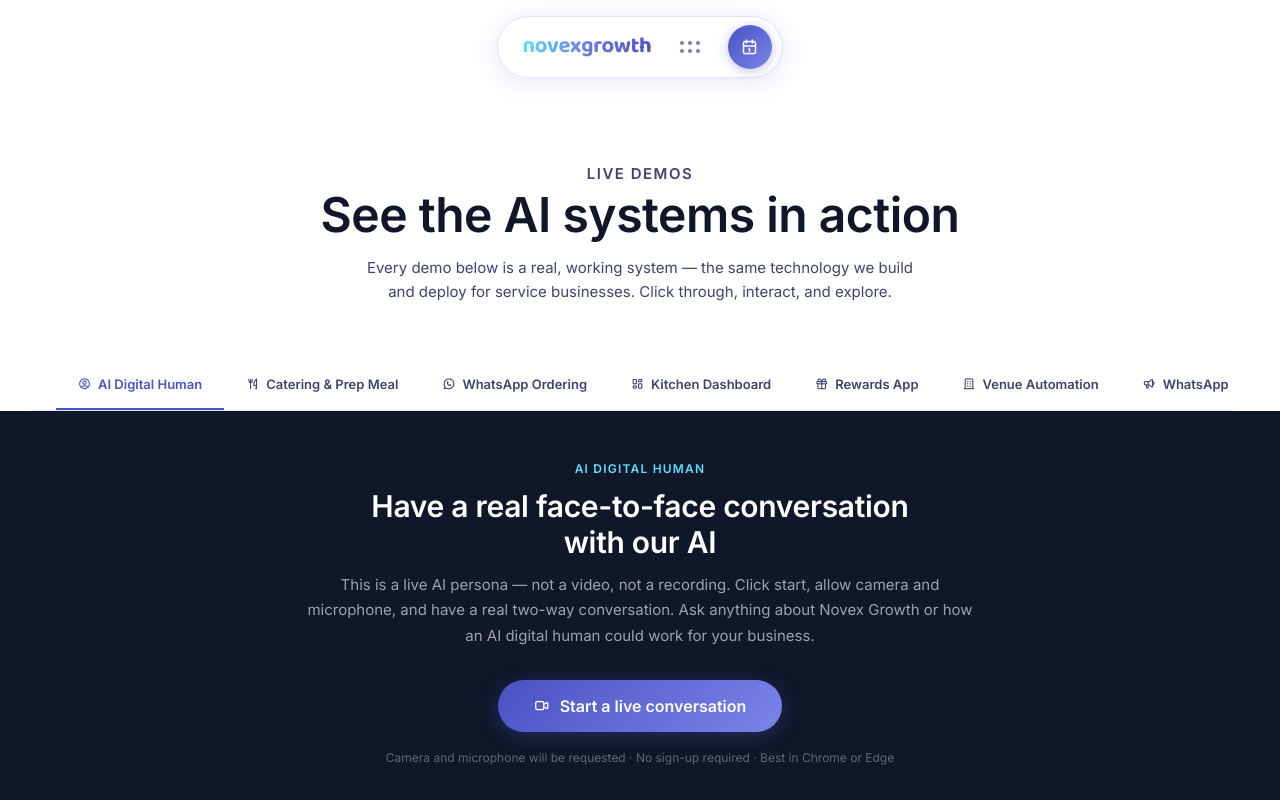
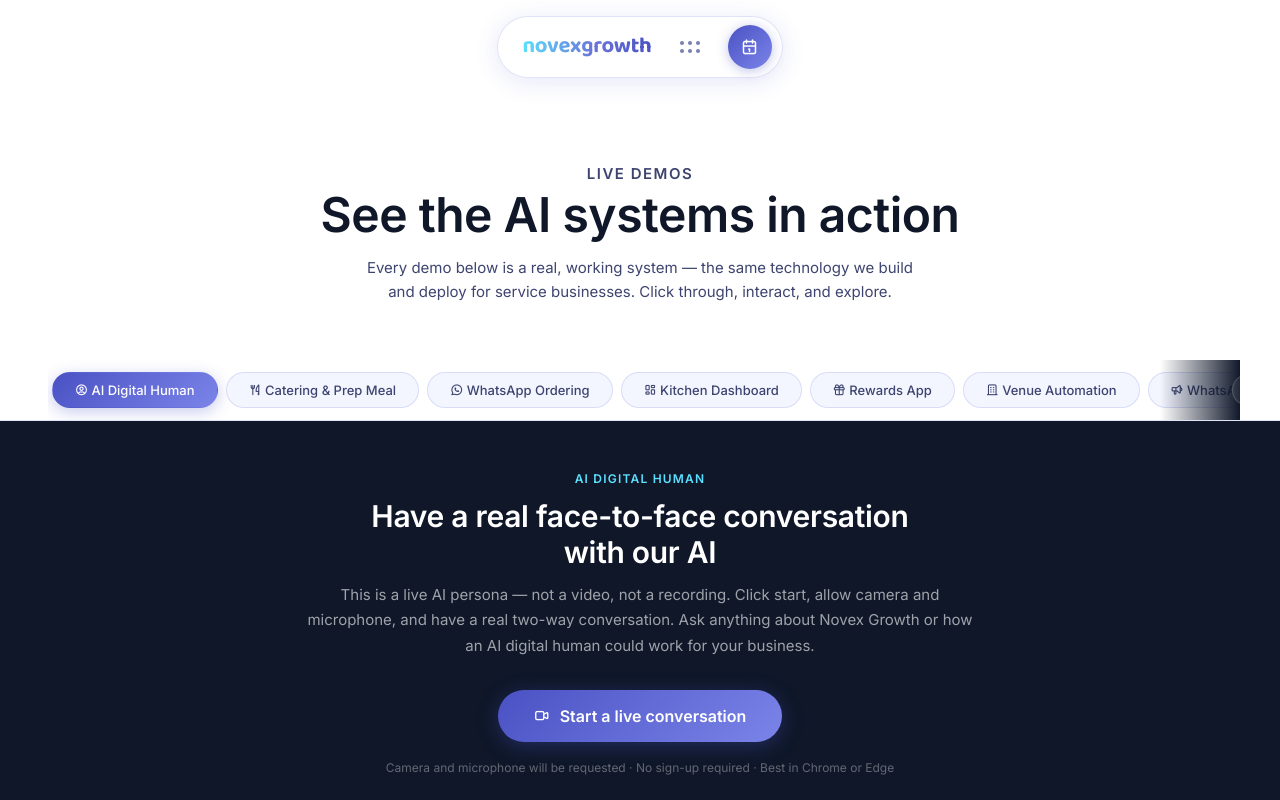
Before and after one commit to hovigvs/Novex-Growth, a plain HTML site: page demos.html in a window 1280 px wide. Shown: the top 800 px of the page. Drawn offline with Linux system fonts and the light colour scheme; a web font is replaced by a local one.

Commit message:
Update tab styles in demos.html
Refactor tab styles for improved layout and padding.

```diff
--- a/demos.html
+++ b/demos.html
@@ -29,13 +29,15 @@
 .tab-scroll-container {
   overflow-x: auto !important;
 }
-.demos-tab-wrap{background:#fff;border-bottom:1px solid var(--border);position:sticky;top:64px;z-index:50;}
-.demos-tab-list{display:flex;overflow-x:auto;max-width:1200px;margin:0 auto;padding:0 24px;gap:0;scrollbar-width:none;}
-.demos-tab-list::-webkit-scrollbar{display:none;}
-.demos-tab-btn{flex-shrink:0;padding:16px 22px;font-size:13px;font-weight:600;color:var(--text2);border:none;border-radius:0!important;background:none!important;cursor:pointer;border-bottom:2px solid transparent;transition:.2s;font-family:inherit;white-space:nowrap;display:flex;align-items:center;gap:7px;box-shadow:none!important;}
-.demos-tab-btn:hover{color:var(--navy);background:none!important;}
-.demos-tab-btn.active{color:var(--purple-dark);border-bottom-color:var(--purple-dark);background:none!important;}
-
+  .tab-scroll-wrapper {
+  background: #fff;
+  border-bottom: 1px solid var(--border);
+  padding: 0 16px;
+}
+.demos-tab-list {
+  justify-content: flex-start;
+  padding: 12px 4px;
+}
 .demo-panel{display:none;}
 .demo-panel.active{display:block;}
 
```
